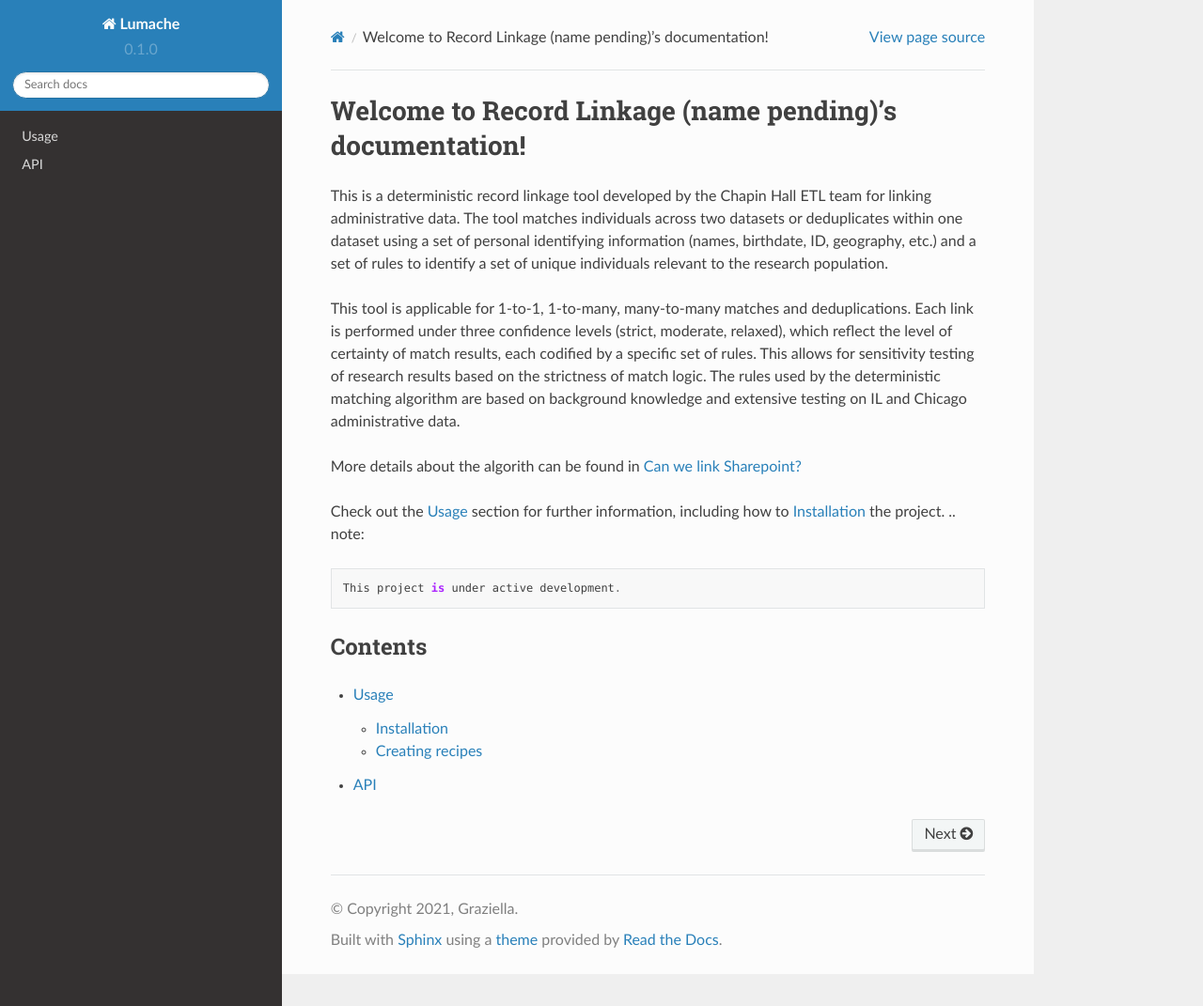
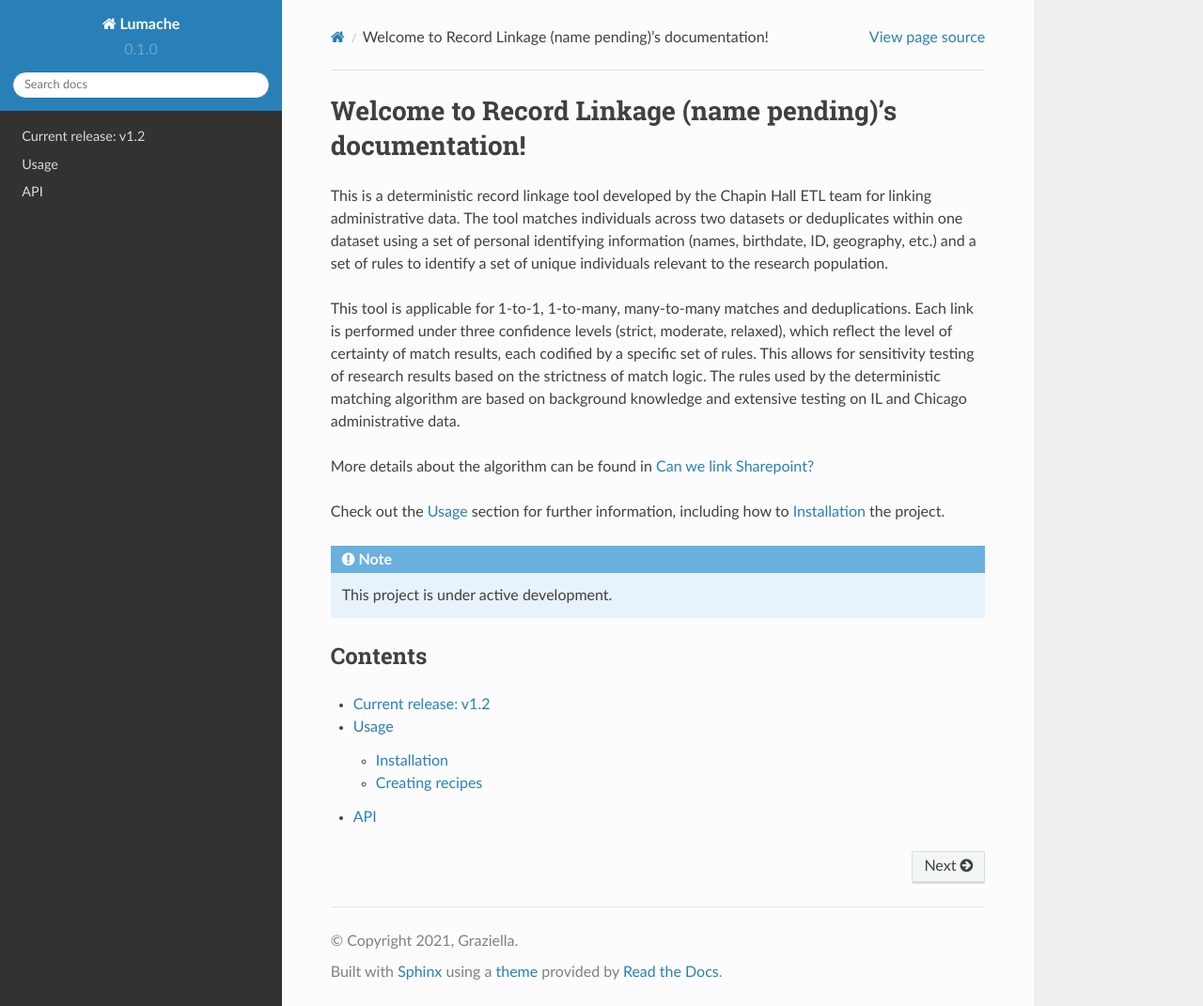
Before and after one commit to sabrinarose9789/record-linkage-test, a Sphinx documentation site: the page built from docs/source/index.rst, in a window 1280 px wide and 1071 px high. Shown: the whole window at 94% size. Built offline with Sphinx 7.4.7 and the Read the Docs theme 2.0.0, drawn with Linux system fonts in a browser that asks for light colours.

Commit message:
Adding additional tabs

```diff
--- a/docs/source/index.rst
+++ b/docs/source/index.rst
@@ -15,10 +15,11 @@ research results based on the strictness of match logic. The rules used by the
 deterministic matching algorithm are based on background knowledge and extensive
 testing on IL and Chicago administrative data.
 
-More details about the algorith can be found in `Can we link Sharepoint? <https://world.openfoodfacts.org/>`_
+More details about the algorithm can be found in `Can we link Sharepoint? <https://world.openfoodfacts.org/>`_
 
 Check out the :doc:`usage` section for further information, including
 how to :ref:`installation` the project.
+
 .. note::
 
    This project is under active development.
@@ -28,5 +29,6 @@ Contents
 
 .. toctree::
 
+   release
    usage
    api
--- /dev/null
+++ b/docs/source/release.rst
@@ -0,0 +1,5 @@
+Current release: v1.2
+===================================
+
+v1.2 is used for the CPS dedup and YDC partner-CPS links for SY2022-2023 and the
+Family Networks deduplication.
```
